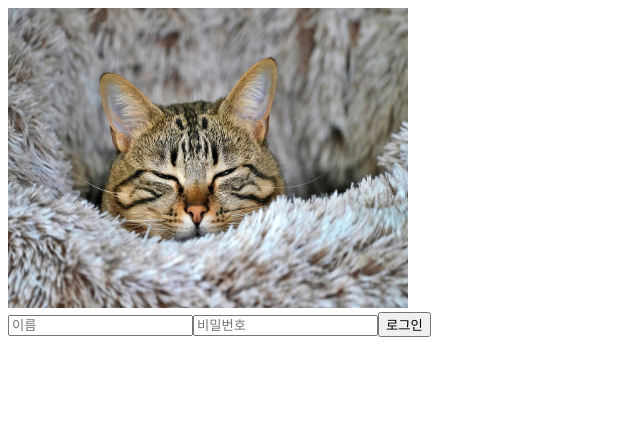
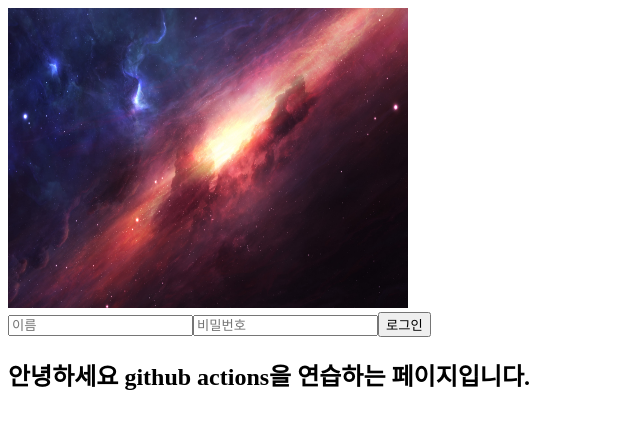
Before and after one commit to somn45/github-actions-practice, a React (Create React App) app: page / in a window 1280 px wide. Shown: the top 428 px of the page, without its empty margins (0-640 px from the left). Built offline with nearby package versions, Linux system fonts and the light colour scheme.

Commit message:
우주 사진으로 변경, 소개문 추가

```diff
--- a/src/App.tsx
+++ b/src/App.tsx
@@ -45,6 +45,7 @@ function App() {
         />
         <input type="submit" value="로그인" onClick={handleForm} />
       </form>
+      <h2>안녕하세요 github actions을 연습하는 페이지입니다.</h2>
     </div>
   );
 }
--- a/src/Cat.tsx
+++ b/src/Cat.tsx
@@ -1,7 +1,7 @@
 export default function Cat() {
   return (
     <div>
-      <img src={require('./assets/cat.jpg')} width="400" height="300" />
+      <img src={require('./assets/space.jpg')} width="400" height="300" />
     </div>
   );
 }
```
Also changed, not shown: src/assets/space.jpg (added).
